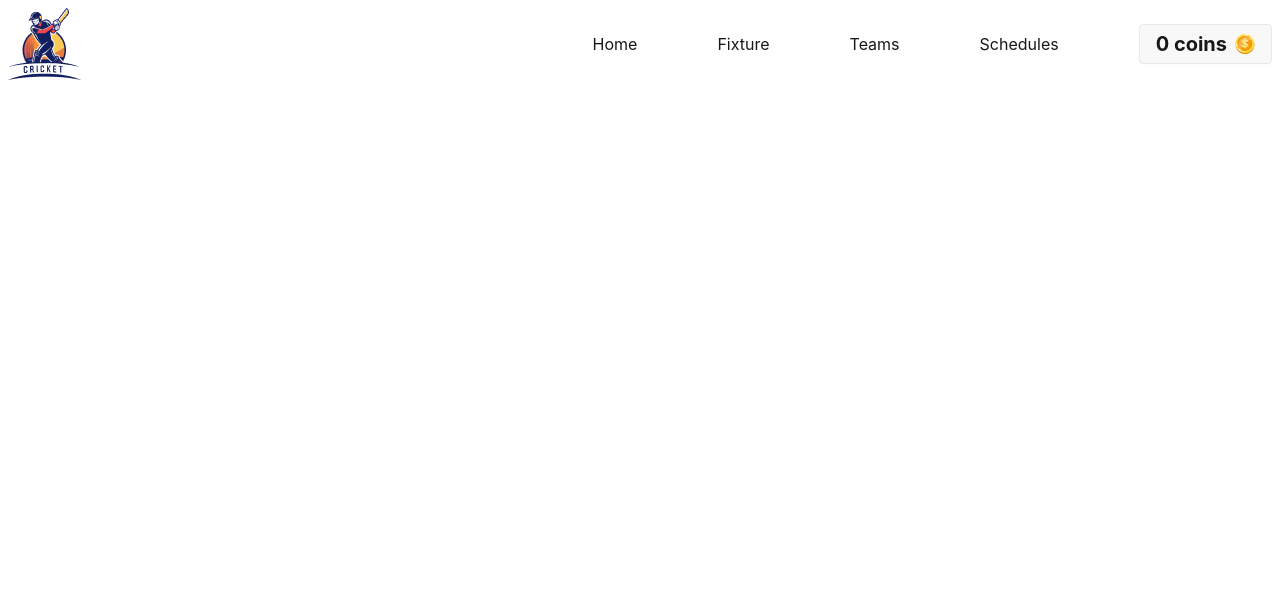
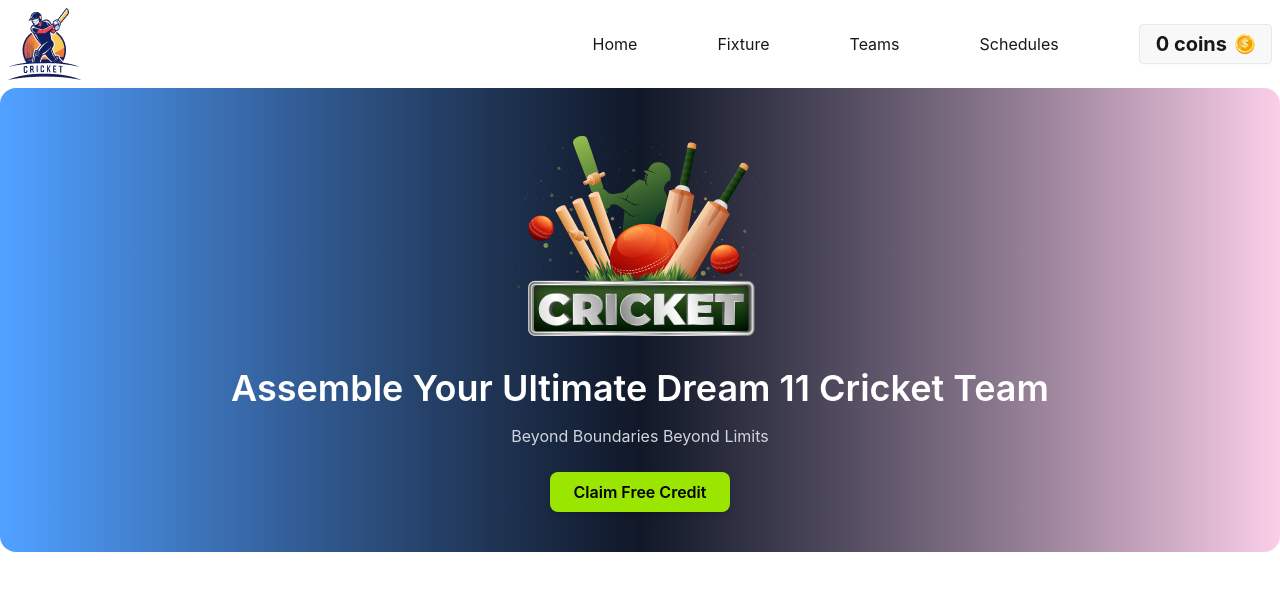
Before and after one commit to mahmudul194/BPL-Dream-11, a React (Vite) app: page / in a window 1280 px wide. Shown: the top 590 px of the page. Built offline with nearby package versions, Linux system fonts and the light colour scheme.

Commit message:
added hero section in the app.jsx file

```diff
--- a/src/App.jsx
+++ b/src/App.jsx
@@ -1,4 +1,5 @@
 import './App.css'
+import Hero from './components/Hero Section/Hero'
 import Navbar from './components/Navbar/Navbar'
 
 function App() {
@@ -6,6 +7,7 @@ function App() {
   return (
     <>
      <Navbar></Navbar>
+     <Hero></Hero>
     </>
   )
 }
```
